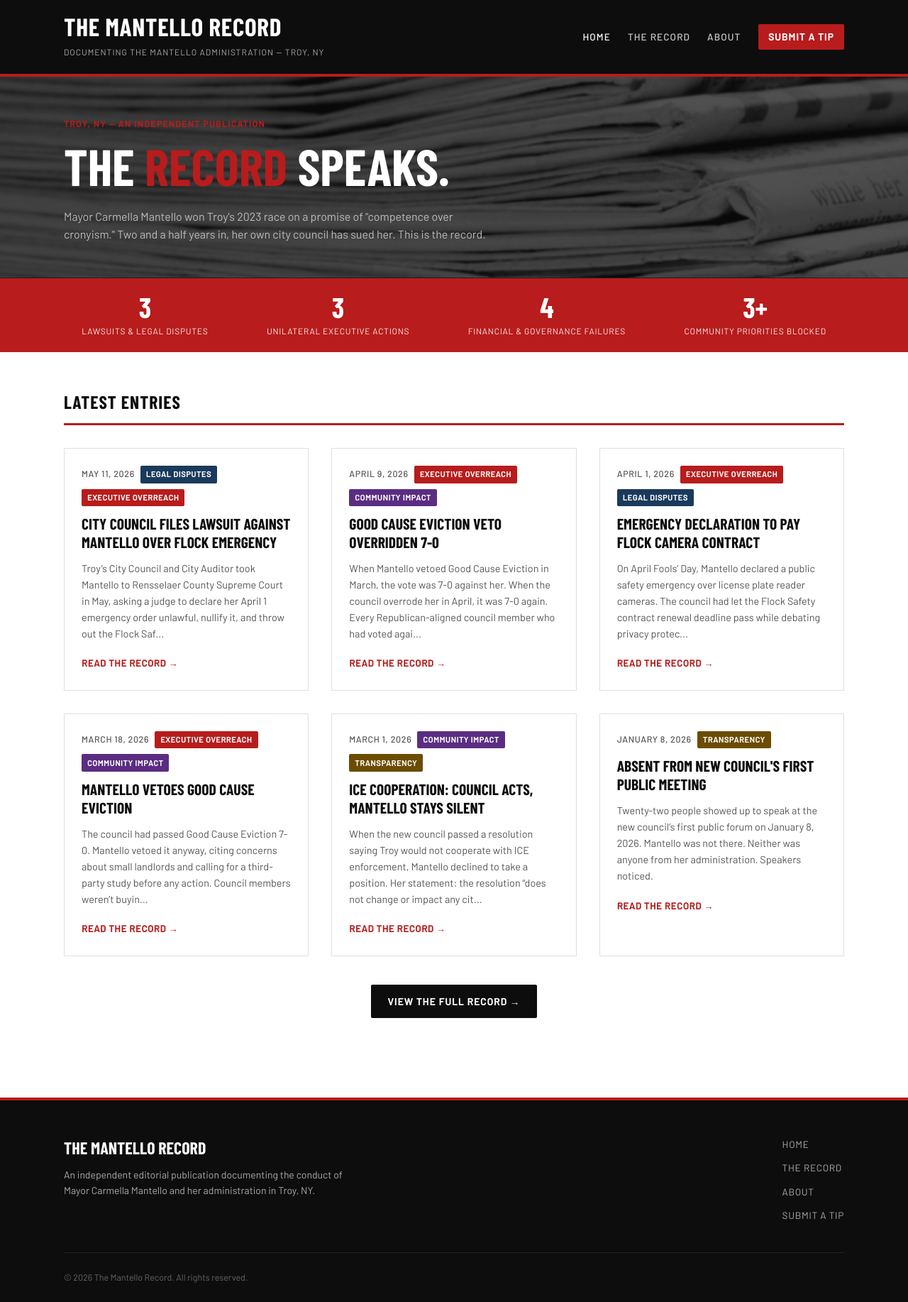
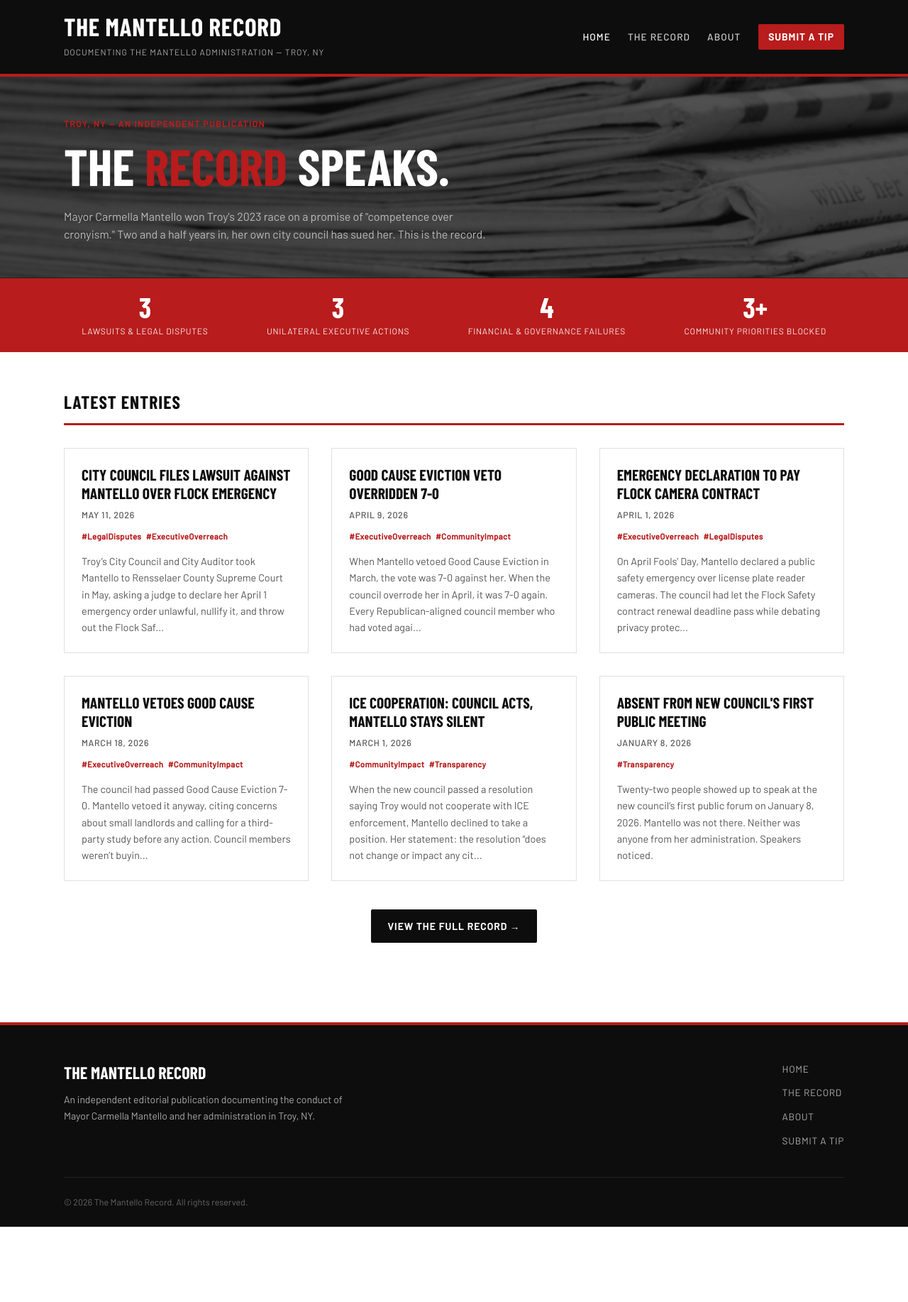
Before and after one commit to MdevitSEC/the-mantello-record, a Jekyll site: the page built from index.html, in a window 1280 px wide. Shown: the whole page at 71% size. Built offline with Jekyll 4.4.1, drawn with Linux system fonts in a browser that asks for light colours; some web fonts are replaced; after the commit the page ends 1728 px from its top, so only the background shows below that.

Commit message:
Redesign post cards: title first, date second, hashtag categories, full card clickable
Co-Authored-By: Claude Sonnet 4.6 <noreply@anthropic.com>

```diff
--- a/_layouts/home.html
+++ b/_layouts/home.html
@@ -31,17 +31,17 @@ layout: default
     <div class="post-list">
       {% for post in site.posts limit:6 %}
       <article class="post-card">
-        <div class="post-card-meta">
-          <time datetime="{{ post.date | date_to_xmlschema }}">{{ post.date | date: "%B %-d, %Y" }}</time>
-          {% if post.categories %}
+        <a class="post-card-link" href="{{ post.url | relative_url }}" aria-label="{{ post.title }}"></a>
+        <h3 class="post-card-title">{{ post.title }}</h3>
+        <time datetime="{{ post.date | date_to_xmlschema }}">{{ post.date | date: "%B %-d, %Y" }}</time>
+        {% if post.categories %}
+          <div class="post-card-tags">
             {% for cat in post.categories %}
-              <span class="category-tag cat-{{ cat | slugify }}">{{ cat }}</span>
+              <span class="hashtag">#{{ cat | remove: " " }}</span>
             {% endfor %}
-          {% endif %}
-        </div>
-        <h3 class="post-card-title"><a href="{{ post.url | relative_url }}">{{ post.title }}</a></h3>
+          </div>
+        {% endif %}
         <p class="post-card-excerpt">{{ post.excerpt | strip_html | truncate: 200 }}</p>
-        <a class="read-more" href="{{ post.url | relative_url }}">Read the record &rarr;</a>
       </article>
       {% endfor %}
     </div>
--- a/assets/css/main.scss
+++ b/assets/css/main.scss
@@ -200,26 +200,19 @@ img { max-width: 100%; display: block; }
   border: 1px solid var(--gray-mid);
   padding: 1.5rem;
   background: var(--white);
+  position: relative;
   transition: border-color 0.15s, box-shadow 0.15s;
+  cursor: pointer;
 }
 .post-card:hover {
   border-color: var(--red);
   box-shadow: 0 2px 12px rgba(184,28,28,0.08);
 }
-.post-card-meta {
-  display: flex;
-  align-items: center;
-  gap: 0.5rem;
-  flex-wrap: wrap;
-  margin-bottom: 0.75rem;
-}
-.post-card-meta time {
-  font-family: var(--font-ui);
-  font-size: 0.78rem;
-  color: var(--gray-text);
-  font-weight: 500;
-  text-transform: uppercase;
-  letter-spacing: 0.05em;
+.post-card:hover .post-card-title { color: var(--red); }
+.post-card-link {
+  position: absolute;
+  inset: 0;
+  z-index: 0;
 }
 .post-card-title {
   font-family: var(--font-headline);
@@ -227,24 +220,46 @@ img { max-width: 100%; display: block; }
   font-weight: 800;
   text-transform: uppercase;
   line-height: 1.2;
-  margin-bottom: 0.75rem;
+  margin-bottom: 0.5rem;
+  color: var(--black);
+  transition: color 0.15s;
+  position: relative;
+  z-index: 1;
 }
-.post-card-title a { color: var(--black); }
-.post-card-title a:hover { color: var(--red); text-decoration: none; }
+.post-card > time {
+  display: block;
+  font-family: var(--font-ui);
+  font-size: 0.78rem;
+  color: var(--gray-text);
+  font-weight: 500;
+  text-transform: uppercase;
+  letter-spacing: 0.05em;
+  margin-bottom: 0.6rem;
+  position: relative;
+  z-index: 1;
+}
+.post-card-tags {
+  display: flex;
+  flex-wrap: wrap;
+  gap: 0.4rem;
+  margin-bottom: 0.85rem;
+  position: relative;
+  z-index: 1;
+}
+.hashtag {
+  font-family: var(--font-ui);
+  font-size: 0.72rem;
+  font-weight: 700;
+  color: var(--red);
+  letter-spacing: 0.03em;
+}
 .post-card-excerpt {
   font-family: var(--font-ui);
   font-size: 0.9rem;
   color: var(--gray-text);
   line-height: 1.6;
-  margin-bottom: 1rem;
-}
-.read-more {
-  font-family: var(--font-ui);
-  font-size: 0.82rem;
-  font-weight: 700;
-  color: var(--red);
-  text-transform: uppercase;
-  letter-spacing: 0.05em;
+  position: relative;
+  z-index: 1;
 }
 
 /* --- Category Tags --- */
```
